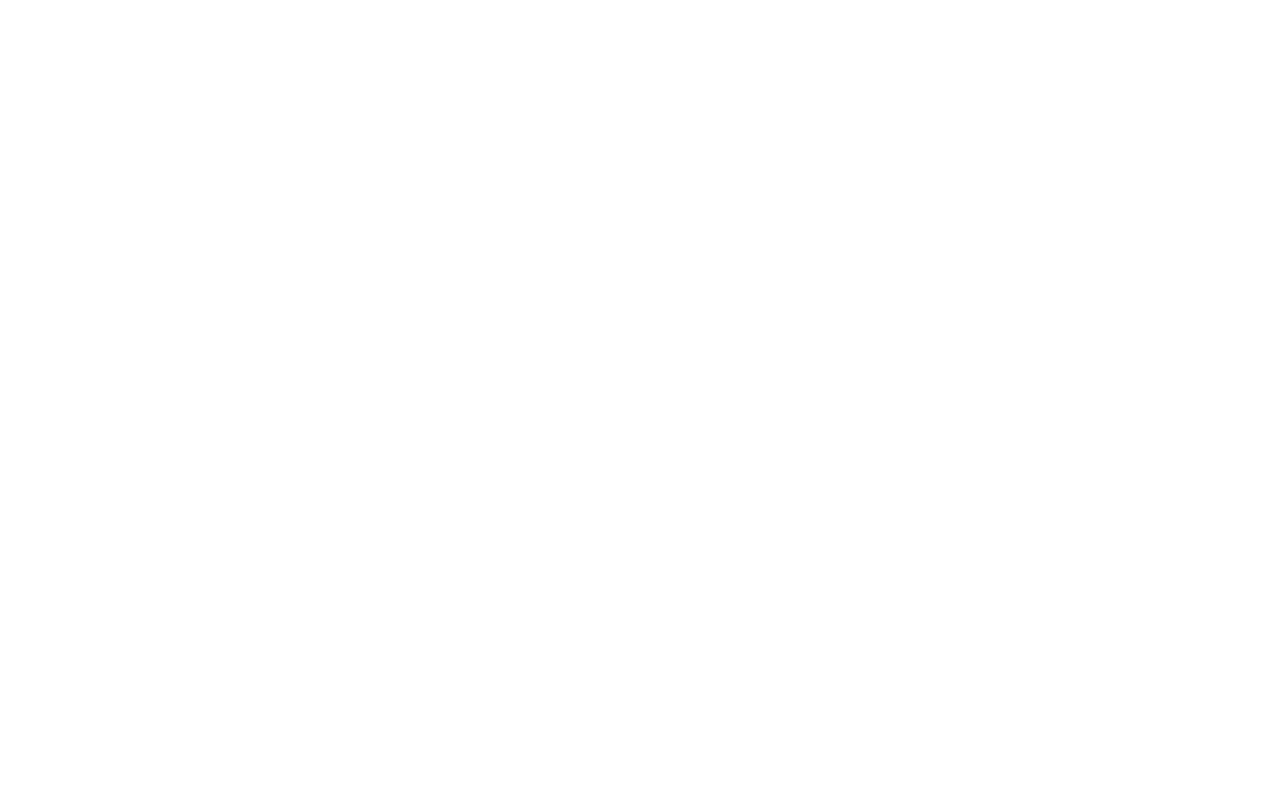
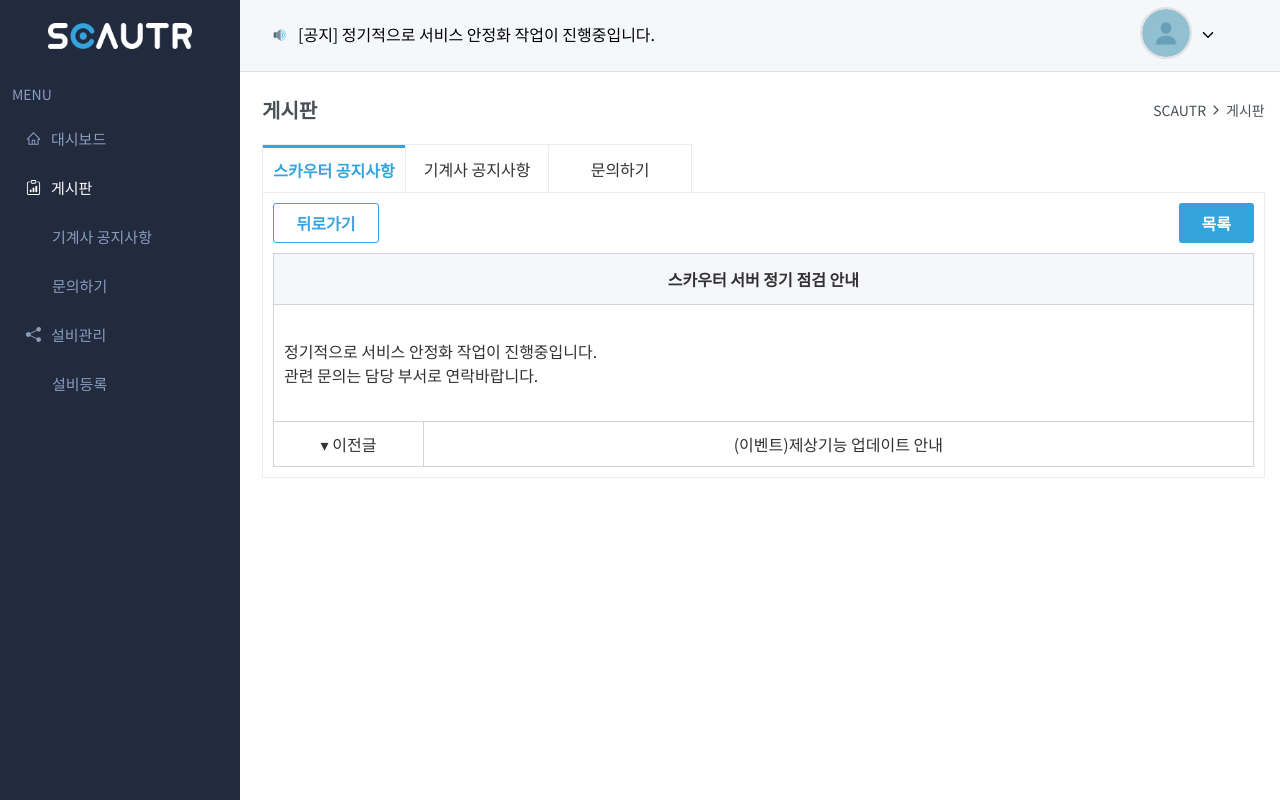
Before and after one commit to Kim-Haul/scautr-connect-api, a React (Create React App) app: page /scautr/board/notice/scautr/detail/1 in a window 1280 px wide. Before the commit this address had no page. Built offline with nearby package versions, Linux system fonts and the light colour scheme; a small style sheet from the web is missing; what google-maps-react would draw is missing.

Commit message:
:lipstick: 본사 공지사항 상세보기 퍼블리싱

```diff
--- a/src/App.tsx
+++ b/src/App.tsx
@@ -19,10 +19,12 @@
 import ChangePw from './pages/mypage/ChangePw';
 import NoticeLayout from './pages/board/NoticeLayout';
 import NoticeScautr from './pages/board/NoticeScautr';
+import NoticeScautrDetail from './pages/board/NoticeScautrDetail';
 import NoticeProgix from './pages/board/NoticeProgix';
 import NoticeProgixDetail from './pages/board/NoticeProgixDetail';
 import NoticeProgixPost from './pages/board/NoticeProgixPost';
 import NoticeInquiry from './pages/board/NoticeInquiry';
+
 
 function App() {
   return (
@@ -43,6 +45,7 @@
             />
             <Route path="/scautr/board" element={<NoticeLayout />}>
               <Route path="/scautr/board/notice/scautr" element={<NoticeScautr />} />
+              <Route path="/scautr/board/notice/scautr/detail/:idx" element={<NoticeScautrDetail />} />
               <Route path="/scautr/board/notice/progix" element={<NoticeProgix />} />
               <Route path="/scautr/board/notice/progix/detail/:idx" element={<NoticeProgixDetail />} />
               <Route path="/scautr/board/notice/progix/post" element={<NoticeProgixPost />} />
--- a/src/components/common/Sidebar.tsx
+++ b/src/components/common/Sidebar.tsx
@@ -145,7 +145,8 @@
       color: ${(props: IPathProps) =>
         props.location === '/scautr/board/notice/progix' ||
         props.location === '/scautr/board/notice/progix/post' ||
-        props.location === '/scautr/board/inquiry'
+        props.location === '/scautr/board/inquiry' ||
+        props.location.indexOf('/progix/detail') === 20
           ? 'white'
           : '#899dbf'};
     }
--- a/src/components/post/ProgixDetail.tsx
+++ b/src/components/post/ProgixDetail.tsx
@@ -31,8 +31,7 @@
         <div className="row content">
           자동열성형 진공포장기가 신규 출시 되었습니다.
           <br />
-          기존 BP-500 모델에서 고성능 쿨러 추가와 소비 전력을 보다 효율적으로
-          컨트롤 가능합니다.
+          기존 BP-500 모델에 고성능 쿨러가 추가되었습니다.
           <br />
           <br />
           자세한 사항은 문의 바랍니다.
@@ -42,7 +41,7 @@
       </Content>
       <Bottom>
         <div className="column">▾ 이전글</div>
-        <div className="column">(이벤트)제상기능 업데이트 안내</div>
+        <div className="column">고객센터 휴무안내</div>
         <div className="column">정지영</div>
         <div className="column">2022-11-01</div>
       </Bottom>
@@ -74,8 +73,6 @@
     gap: 0.5rem;
     font-weight: 500;
     svg {
-      background-color: #f6f7fb;
-      border: 1px solid #ced4da;
       font-size: 2.5rem;
       cursor: pointer;
       color: gray;
--- /dev/null
+++ b/src/components/post/ScautrDetail.tsx
@@ -0,0 +1,63 @@
+import React from 'react';
+import styled from 'styled-components';
+import { IToggleProps } from '../../shared/type/IBoard';
+
+const ScautrDetail = () => {
+  return (
+    <React.Fragment>
+      <Content>
+        <div className="row title">스카우터 서버 정기 점검 안내</div>
+        <div className="row content">
+          <br />
+          정기적으로 서비스 안정화 작업이 진행중입니다.
+          <br />
+          관련 문의는 담당 부서로 연락바랍니다.
+          <br />
+          <br />
+        </div>
+      </Content>
+      <Bottom>
+        <div className="column">▾ 이전글</div>
+        <div className="column">(이벤트)제상기능 업데이트 안내</div>
+      </Bottom>
+    </React.Fragment>
+  );
+};
+
+export default ScautrDetail;
+
+const Content = styled.div`
+  width: 100%;
+  border: 1px solid #ced4da;
+  .row.title {
+    font-weight: 700;
+    display: flex;
+    align-items: center;
+    justify-content: center;
+    background-color: #f6f7fb;
+    height: 51px;
+    border-bottom: 1px solid #ced4da;
+  }
+  .row.content {
+    padding: 10px;
+  }
+`;
+
+const Bottom = styled.div`
+  @media (max-width: 1200px) {
+    display: none;
+  }
+  display: grid;
+  grid-template-columns: 150px 1fr;
+  .column {
+    padding: 10px;
+    border: 1px solid #ced4da;
+    border-top: none;
+    display: flex;
+    justify-content: center;
+    align-items: center;
+    &:first-child {
+      border-right: none;
+    }
+  }
+`;
--- a/src/components/table/NoticeScautrTable.tsx
+++ b/src/components/table/NoticeScautrTable.tsx
@@ -1,14 +1,20 @@
 import React from 'react';
 import styled from 'styled-components';
+import { useNavigate } from 'react-router-dom';
 
 const NoticeScautrTable = () => {
   const registration_query = new Array(3).fill(1);
+  const navigate = useNavigate();
   return (
     <Tbody>
       {registration_query.map((v, i) => {
         return (
           <React.Fragment key={i}>
-            <tr>
+            <tr
+              onClick={() => {
+                navigate('/scautr/board/notice/scautr/detail/172');
+              }}
+            >
               <td>{i}</td>
               <td>공지사항</td>
               <td>스카우터 서버 정기 점검 안내</td>
--- a/src/pages/board/NoticeLayout.tsx
+++ b/src/pages/board/NoticeLayout.tsx
@@ -11,7 +11,8 @@
     <Wrap>
       <Title>
         {/* url 주소에 따른 Title 조건부 렌더링 */}
-        {location.pathname === '/scautr/board/notice/scautr' ? (
+        {location.pathname === '/scautr/board/notice/scautr' ||
+        location.pathname.indexOf('/scautr/detail') === 20 ? (
           <React.Fragment>
             <div className="main">게시판</div>
             <div className="sub">
--- /dev/null
+++ b/src/pages/board/NoticeScautrDetail.tsx
@@ -0,0 +1,76 @@
+import React from 'react';
+import styled from 'styled-components';
+import { useNavigate } from 'react-router-dom';
+import ScautrDetail from '../../components/post/ScautrDetail';
+
+const NoticeScautrDetail = () => {
+  const navigate = useNavigate();
+
+  return (
+    <Wrap>
+      <Container>
+        <Top>
+          <div className="top_left">
+            <button
+              className="btn_left"
+              onClick={() => {
+                navigate(-1);
+              }}
+            >
+              뒤로가기
+            </button>
+          </div>
+          <div className="top_right">
+            <button
+              className="btn_right"
+              onClick={() => {
+                navigate(-1);
+              }}
+            >
+              목록
+            </button>
+          </div>
+        </Top>
+        <ScautrDetail />
+      </Container>
+    </Wrap>
+  );
+};
+
+export default NoticeScautrDetail;
+
+const Wrap = styled.div`
+  width: 100%;
+  margin-bottom: 2rem;
+`;
+
+const Container = styled.div`
+  border: 1px solid #e9edf3;
+  padding: 10px;
+`;
+
+const Top = styled.div`
+  display: flex;
+  justify-content: space-between;
+  width: 100%;
+  margin-bottom: 10px;
+  button {
+    width: 106.1px;
+    height: 40px;
+    font-weight: 700;
+    font-size: 1.6rem;
+  }
+  .top_left {
+    .btn_left {
+      background-color: #fff;
+      border: 1px solid ${(props) => props.theme.color.PastelBlue};
+      color: ${(props) => props.theme.color.PastelBlue};
+    }
+  }
+  .top_right {
+    .btn_right {
+      width: 75px;
+      background-color: ${(props) => props.theme.color.PastelBlue};
+    }
+  }
+`;
```
